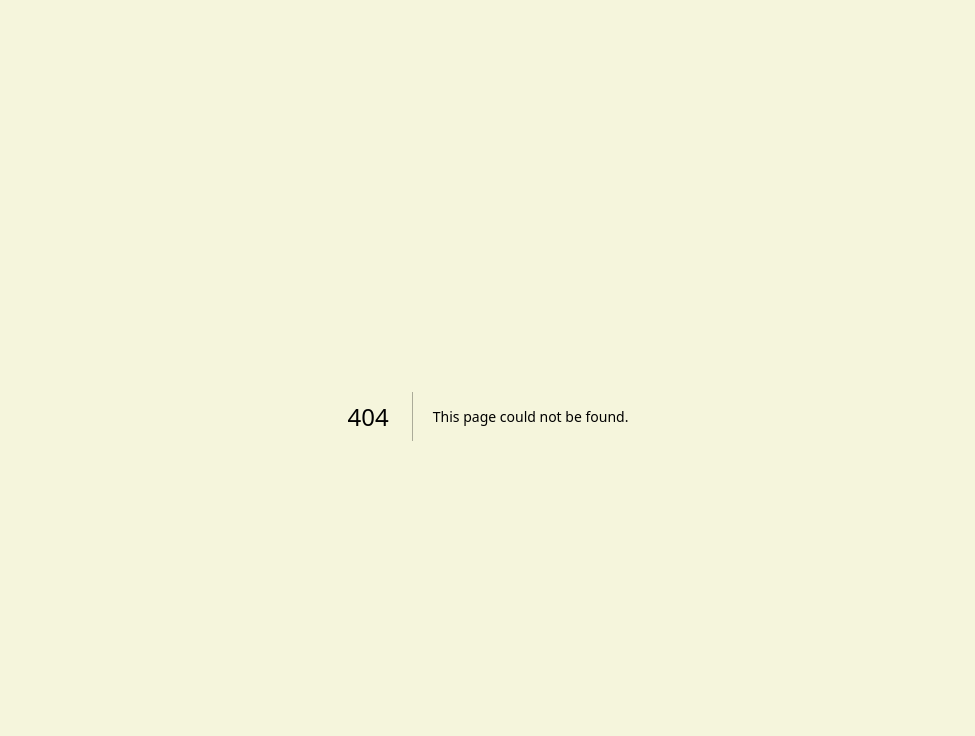
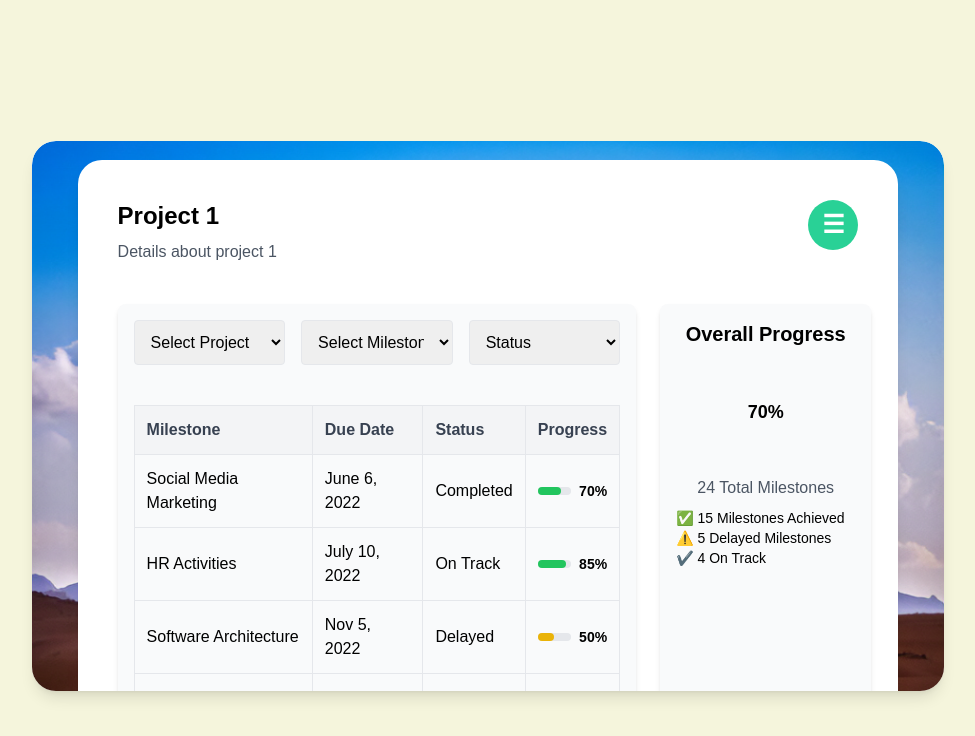
Before and after one commit to planet-nine-project-management-app/front-end, a Next.js app: page /projects/details in a window 1280 px wide. Before the commit this address had no page. Shown: the top 736 px of the page, without its empty margins (152-1127 px from the left). Built offline with nearby package versions, Linux system fonts and the light colour scheme.

Commit message:
Added project details page

```diff
--- /dev/null
+++ b/src/app/projects/details/page.js
@@ -0,0 +1,187 @@
+'use client';
+
+import { useState, useRef, useEffect } from 'react';
+
+const ProjectDetails = () => {
+  const [isModalOpen, setIsModalOpen] = useState(false);
+  const modalRef = useRef(null);
+
+  useEffect(() => {
+    const handleClickOutside = (event) => {
+      if (modalRef.current && !modalRef.current.contains(event.target)) {
+        setIsModalOpen(false);
+      }
+    };
+
+    if (isModalOpen) {
+      document.addEventListener('mousedown', handleClickOutside);
+    }
+
+    return () => {
+      document.removeEventListener('mousedown', handleClickOutside);
+    };
+  }, [isModalOpen]);
+
+  const projectData = {
+    id: '1',
+    name: 'Project 1',
+    description: 'Details about project 1',
+    startDate: '2022-06-06',
+    status: 'Completed',
+    progress: 70,
+    milestones: [
+      { title: 'Social Media Marketing', dueDate: 'June 6, 2022', status: 'Completed', progress: 70 },
+      { title: 'HR Activities', dueDate: 'July 10, 2022', status: 'On Track', progress: 85 },
+      { title: 'Software Architecture', dueDate: 'Nov 5, 2022', status: 'Delayed', progress: 50 },
+      { title: 'Media Channel', dueDate: 'Nov 20, 2022', status: 'At Risk', progress: 30 },
+    ],
+    totalMilestones: 24,
+    achievedMilestones: 15,
+    delayedMilestones: 5,
+    onTrackMilestones: 4,
+  };
+
+  return (
+    <div className="flex justify-center items-center min-h-screen p-4 bg-[#F5F5DC] relative">
+      <div className="relative w-[75%] bg-white rounded-1.5rem shadow-lg overflow-hidden" style={{ height: 'calc(-90px + 80vh)' }}>
+        <main className="flex flex-col items-center justify-center w-full">
+          <div
+            className="w-full h-[800px] md:h-[850px] bg-cover bg-center rounded-1.5rem shadow-lg"
+            style={{ backgroundImage: 'url(/cover-photo.png)' }}
+          >
+            <div className="flex justify-center items-center h-[80%] w-full">
+              <div className="bg-white rounded-1.5rem shadow-lg relative w-[90%]">
+                <header className="flex justify-between mb-6 m-10">
+                  <div className=''>
+                    <h1 className="text-2xl font-bold">{projectData.name}</h1>
+                    <p className="text-gray-600 mt-2">{projectData.description}</p>
+                  </div>
+                  <button
+                    onClick={() => setIsModalOpen(!isModalOpen)}
+                    className="w-[50px] h-[50px] rounded-full bg-primary text-[25px] font-bold text-white transition duration-300"
+                  >
+                    ☰
+                  </button>
+                </header>
+                <div className="m-10 grid gap-6 grid-cols-[70%,30%]">
+                  {/* Left Section */}
+                  <div className="bg-gray-50 rounded-lg p-4 text-center shadow-md grid gap-4">
+                    <div className="grid gap-4 grid-cols-3">
+                      <select className="p-3 border rounded">
+                        <option>Select Project</option>
+                      </select>
+                      <select className="p-3 border rounded">
+                        <option>Select Milestones</option>
+                      </select>
+                      <select className="p-3 border rounded">
+                        <option>Status</option>
+                      </select>
+                    </div>
+                    <div className="mt-6">
+                      <table className="w-full text-left border-collapse">
+                        <thead>
+                          <tr className="bg-gray-100 text-gray-700">
+                            <th className="p-3 border">Milestone</th>
+                            <th className="p-3 border">Due Date</th>
+                            <th className="p-3 border">Status</th>
+                            <th className="p-3 border">Progress</th>
+                          </tr>
+                        </thead>
+                        <tbody>
+                          {projectData.milestones.map((milestone, index) => (
+                            <tr key={index} className="hover:bg-gray-50">
+                              <td className="p-3 border">{milestone.title}</td>
+                              <td className="p-3 border">{milestone.dueDate}</td>
+                              <td className="p-3 border">{milestone.status}</td>
+                              <td className="p-3 border">
+                                <div className="flex items-center">
+                                  <div className="relative w-full h-2 bg-gray-200 rounded">
+                                    <div
+                                      className={`absolute h-2 rounded ${milestone.progress >= 70
+                                        ? 'bg-green-500'
+                                        : milestone.progress >= 50
+                                          ? 'bg-yellow-500'
+                                          : 'bg-red-500'
+                                        }`}
+                                      style={{ width: `${milestone.progress}%` }}
+                                    ></div>
+                                  </div>
+                                  <span className="ml-2 text-sm font-semibold">{milestone.progress}%</span>
+                                </div>
+                              </td>
+                            </tr>
+                          ))}
+                        </tbody>
+                      </table>
+                    </div>
+                  </div>
+                  {/* Right Section */}
+                  <div className="w-[95%] bg-gray-50 rounded-lg p-4 text-center shadow-md">
+                    <h2 className="text-xl font-bold">Overall Progress</h2>
+                    <div className="relative w-24 h-24 mx-auto mt-4">
+                      <svg className="absolute top-0 left-0 w-full h-full">
+                        <circle
+                          className="text-gray-200"
+                          strokeWidth="8"
+                          fill="none"
+                          r="38"
+                          cx="50"
+                          cy="50"
+                        />
+                        <circle
+                          className="text-blue-500"
+                          strokeWidth="8"
+                          fill="none"
+                          r="38"
+                          cx="50"
+                          cy="50"
+                          style={{
+                            strokeDasharray: 238,
+                            strokeDashoffset: 238 - (238 * projectData.progress) / 100,
+                          }}
+                        />
+                      </svg>
+                      <div className="absolute inset-0 flex items-center justify-center">
+                        <span className="text-lg font-bold">{projectData.progress}%</span>
+                      </div>
+                    </div>
+                    <p className="mt-4 text-gray-600">{projectData.totalMilestones} Total Milestones</p>
+                    <ul className="text-sm mt-2 text-left">
+                      <li>✅ {projectData.achievedMilestones} Milestones Achieved</li>
+                      <li>⚠️ {projectData.delayedMilestones} Delayed Milestones</li>
+                      <li>✔️ {projectData.onTrackMilestones} On Track</li>
+                    </ul>
+                  </div>
+                </div>
+                {/* Modal */}
+                {isModalOpen && (
+                  <div
+                    ref={modalRef}
+                    className="absolute top-0 right-0 w-[300px] h-[100%] bg-gray-100 p-4 z-10 rounded-lg shadow-lg overflow-auto"
+                  >
+                    <div className="flex justify-between items-center mb-4">
+                      <h3 className="text-lg font-bold">Menu</h3>
+                      <button
+                        onClick={() => setIsModalOpen(false)}
+                        className="text-2xl font-bold text-gray-600"
+                      >
+                        ×
+                      </button>
+                    </div>
+                    <ul className="space-y-4">
+                      <li><a href="#" className="block text-gray-700">Dashboard</a></li>
+                      <li><a href="#" className="block text-gray-700">Projects</a></li>
+                      <li><a href="#" className="block text-gray-700">Settings</a></li>
+                    </ul>
+                  </div>
+                )}
+              </div>
+            </div>
+          </div>
+        </main>
+      </div>
+    </div>
+  );
+};
+
+export default ProjectDetails;
--- a/src/app/projects/page.js
+++ b/src/app/projects/page.js
@@ -9,7 +9,6 @@ const ProjectsPage = () => {
   const router = useRouter();
   const modalRef = useRef(null);
 
-  // Close modal if clicking outside it
   useEffect(() => {
     const handleClickOutside = (event) => {
       if (modalRef.current && !modalRef.current.contains(event.target)) {
@@ -29,6 +28,10 @@ const ProjectsPage = () => {
     localStorage.removeItem('token');
     router.push('/login')
   }
+
+  // const handleProjectClick = (projectId) => {
+  //   router.push(`/projects/details?id=${projectId}`);
+  // };
 
   return (
     <div className="flex justify-center items-center min-h-screen p-4 bg-[#F5F5DC] relative">
@@ -67,6 +70,7 @@ const ProjectsPage = () => {
             </header>
             <div className="border-t border-white w-[90%] mx-auto mb-12"></div>
             <div className="flex items-center justify-between w-[90%] mx-auto mt-4 space-x-4">
+              <Link href={`/projects/details`} className="">
                 <div className="h-[190px] text-right w-[30%] p-4 rounded-1.5rem border-[1px] border-white border-solid text-white hover:bg-gray-100 hover:text-black hover:cursor-pointer transition duration-300 flex flex-col justify-between">
                   <div>
                     <h2 className="text-lg font-semibold text-[25px]">المشروع الثالث</h2>
@@ -78,6 +82,8 @@ const ProjectsPage = () => {
                     <p className="text-[20px] font-semibold">الوصف</p>
                   </div>
                 </div>
+              </Link>
+
               <div className="h-[190px] text-right w-[30%] p-4 rounded-1.5rem border-[1px] border-white border-solid text-white hover:bg-gray-100 hover:text-black hover:cursor-pointer transition duration-300 flex flex-col justify-between">
                 <div>
                   <h2 className="text-lg font-semibold text-[25px]">المشروع الثاني</h2>
```
Lines whose indentation alone changed are shown as unchanged.
